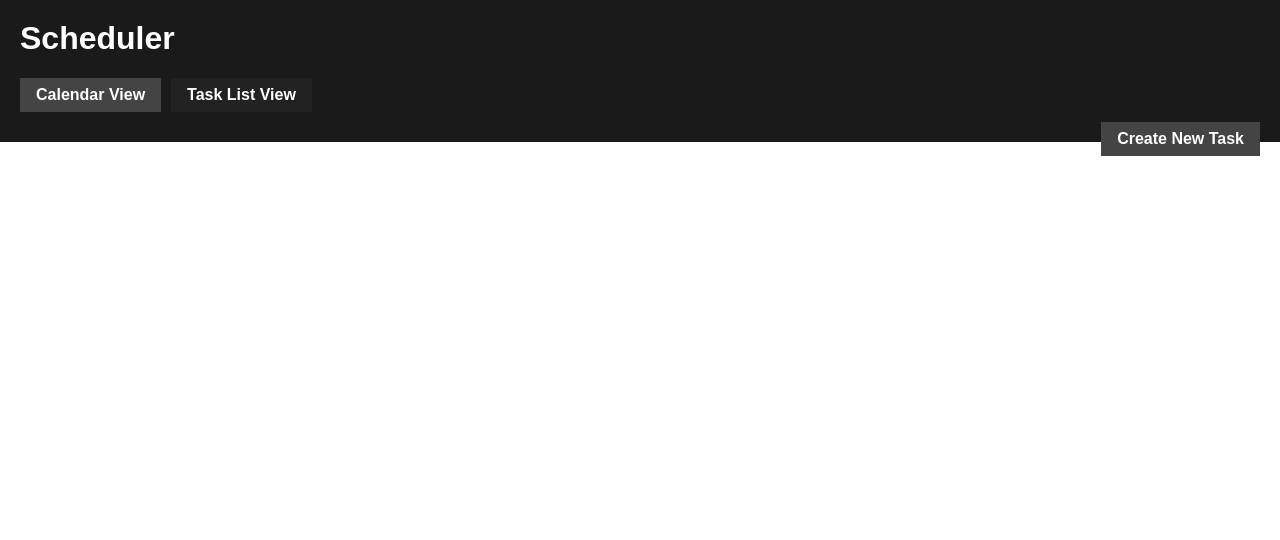
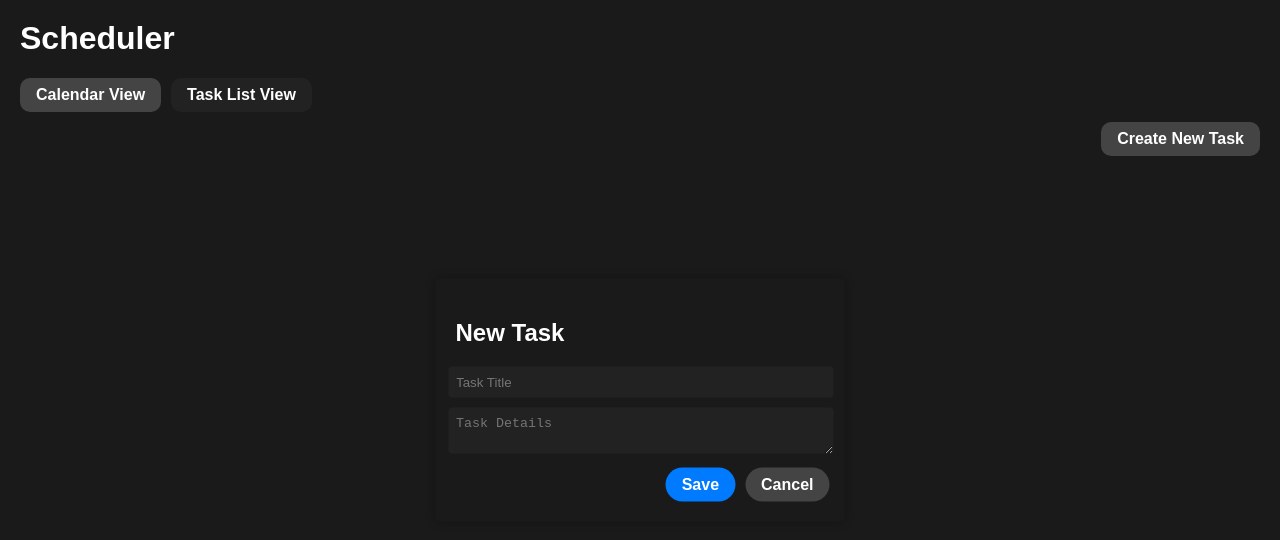
Before and after one commit to nicomilette/Scheduler, a React (Create React App) app: page /HomePage in a window 1280 px wide. Both pictures are taken after a click on the button "Create New Task". Shown: the top 540 px of the page. Built offline with nearby package versions, Linux system fonts and the light colour scheme.

Commit message:
Task list + formatting

```diff
--- a/src/HomePage.css
+++ b/src/HomePage.css
@@ -1,69 +1,19 @@
-/*
-.home-page {
-  display: flex;
-  flex-direction: column;
-  align-items: flex-start;
-  justify-content: flex-start;
-  height: 100vh;
-  background-color: #1c1c1c;
-  padding: 20px;
-}
-
-.home-title {
-  font-size: 24px;
-  margin-bottom: 20px;
-  color: #ffffff;
-  align-self: flex-start;
-}
-
-.view-options {
-  display: flex;
-  justify-content: flex-end;
-  margin-bottom: 20px;
-  width: 100%;
-}
-
-.view-button {
-  padding: 10px 20px;
-  font-size: 16px;
-  background-color: #007bff;
-  color: #fff;
-  border: none;
-  border-radius: 4px;
-  cursor: pointer;
-}
-
-.view-button.active {
-  background-color: #0056b3;
-}
-
-.new-task-button {
-  padding: 10px 20px;
-  font-size: 16px;
-  background-color: #28a745;
-  color: #fff;
-  border: none;
-  border-radius: 4px;
-  cursor: pointer;
-  align-self: flex-start;
-}
-
-.new-task-button:hover {
-  background-color: #218838;
-}
-*/
+/* HomePage.css */
 .home-page {
   font-family: 'Arial', sans-serif;
   text-align: left;
   background-color: #1a1a1a;
   color: #fff;
   padding: 20px;
+  display: flex;
+  flex-direction: column;
 }
 
 .home-title {
   margin-top: 0;
   font-size: 32px;
   font-weight: bold;
+  text-align: left;
 }
 
 .view-options {
@@ -81,6 +31,7 @@
   font-size: 16px;
   font-weight: bold;
   cursor: pointer;
+  border-radius: 10px;
 }
 
 .view-button.active {
@@ -88,7 +39,8 @@
 }
 
 .new-task-button {
-  float: right;
+  margin-top: auto; /* Aligns the button to the bottom */
+  align-self: flex-end; /* Aligns the button to the right */
   background-color: #444;
   color: #fff;
   border: none;
@@ -96,8 +48,114 @@
   font-size: 16px;
   font-weight: bold;
   cursor: pointer;
+  border-radius: 10px;
 }
 
 .new-task-button:hover {
   background-color: #666;
 }
+
+.new-task-popup {
+  position: fixed;
+  top: 50%;
+  left: 50%;
+  transform: translate(-50%, -50%);
+  background-color: #1a1a1a;
+  color: #fff;
+  padding: 20px;
+  border-radius: 4px;
+  box-shadow: 0 0 10px rgba(0, 0, 0, 0.3);
+  z-index: 9999;
+  max-width: 400px;
+}
+
+.new-task-popup-title {
+  font-size: 24px;
+  margin-bottom: 20px;
+}
+
+.new-task-popup input,
+.new-task-popup textarea {
+  width: 100%;
+  padding: 8px;
+  margin-bottom: 10px;
+  background-color: #222;
+  color: #fff;
+  border: none;
+  border-radius: 4px;
+
+  margin-left: -7.5px;
+}
+
+.new-task-popup-buttons {
+  display: flex;
+  justify-content: flex-end;
+
+  margin-right: -5px;
+}
+
+.new-task-popup-buttons button {
+  margin-left: 10px;
+}
+
+.save-task-button {
+  background-color: #007bff;
+  color: #fff;
+
+  border: 4px;
+  padding: 8px 16px;
+  font-size: 16px;
+  font-weight: bold;
+  cursor: pointer;
+  border-radius: 25px;
+}
+
+.save-task-button:hover {
+  background-color: #0056b3;
+}
+
+.cancel-task-button {
+  background-color: #444;
+  color: #fff;
+
+  border: 4px;
+  padding: 8px 16px;
+  font-size: 16px;
+  font-weight: bold;
+  cursor: pointer;
+  border-radius: 25px;
+}
+
+.cancel-task-button:hover {
+  background-color: #666;
+}
+
+.task-list {
+  display: flex;
+  flex-wrap: wrap;
+  gap: 20px
+}
+
+.task-item {
+  justify-content: space-evenly;
+  flex-basis: calc(25% - 35px);
+  background-color: #222;
+  color: #fff;
+  padding: 10px;
+  margin-bottom: 10px;
+  border-radius: 4px;
+  box-shadow: 0 0 5px rgba(0, 0, 0, 0.3);
+  height: 0;
+  padding-bottom: calc(25% - 80px);
+
+}
+
+.task-item h3 {
+  margin-top: 0;
+  font-size: 20px;
+  font-weight: bold;
+}
+
+.task-item p {
+  margin-bottom: 0;
+}
--- a/src/HomePage.js
+++ b/src/HomePage.js
@@ -1,16 +1,43 @@
-import React, { useState } from 'react';
+import React, { useState, useEffect } from 'react';
 import './HomePage.css';
 
+
 function HomePage() {
+
   const [selectedView, setSelectedView] = useState('calendar');
+  const [tasks, setTasks] = useState([]);
+  const [showNewTaskPopup, setShowNewTaskPopup] = useState(false);
+  const [title, setTitle] = useState('');
+  const [details, setDetails] = useState('');
+
+
+  useEffect(() => {
+    const storedTasks = localStorage.getItem('tasks');
+    if (storedTasks) {
+      setTasks(JSON.parse(storedTasks));
+    }
+  }, []);
+
+  useEffect(() => {
+    localStorage.setItem('tasks', JSON.stringify(tasks));
+  }, [tasks]);
 
   const handleViewChange = (viewType) => {
     setSelectedView(viewType);
   };
 
   const handleNewTaskClick = () => {
-    console.log('Create New Task clicked');
-    // Add your logic for creating a new task here
+    setShowNewTaskPopup(true);
+  };
+
+  const handleSaveNewTask = () => {
+    if (title && details) {
+      const newTask = { title, details };
+      setTasks([...tasks, newTask]);
+      setTitle('');
+      setDetails('');
+    }
+    setShowNewTaskPopup(false);
   };
 
   return (
@@ -31,8 +58,63 @@ function HomePage() {
         </button>
       </div>
       <button className="new-task-button" onClick={handleNewTaskClick}>
-        Create New Task
+            Create New Task
+          </button>
+          {selectedView === 'taskList' && (
+  <>
+    <h2>Tasks:</h2> {/* Move the "Tasks" heading outside the task-list div */}
+    <div className="task-list">
+      {tasks && tasks.length > 0 ? (
+        tasks.map((task, index) => (
+          <div key={index} className="task-item">
+            <h3>{task.title}</h3>
+            <p>{task.details}</p>
+          </div>
+        ))
+      ) : (
+        <p>No tasks found.</p>
+      )}
+    </div>
+  </>
+)}
+
+
+      {showNewTaskPopup && (
+  <div className="new-task-popup">
+    <h2 className="new-task-popup-title">New Task</h2>
+    {/* Input fields for task information */}
+    <input
+            type="text"
+            placeholder="Task Title"
+            value={title}
+            onChange={(e) => setTitle(e.target.value)}
+          />
+          <textarea
+            placeholder="Task Details"
+            value={details}
+            onChange={(e) => setDetails(e.target.value)}
+          />
+    {/* Date and Time picker can be added here */}
+    {/* Save and Cancel buttons */}
+    <div className="new-task-popup-buttons">
+      <button className="save-task-button" onClick={() => handleSaveNewTask()}>
+        Save
       </button>
+      <button className="cancel-task-button" onClick={() => setShowNewTaskPopup(false)}>
+        Cancel
+      </button>
+    </div>
+  </div>
+)}
+
+
+
+
+
+
+
+
+
     </div>
   );
 }
--- a/src/WelcomePage.css
+++ b/src/WelcomePage.css
@@ -23,6 +23,7 @@
   font-size: 16px;
   font-weight: bold;
   cursor: pointer;
+  border-radius: 10px;
 }
 
 .enter-button:hover {
--- a/src/index.css
+++ b/src/index.css
@@ -5,6 +5,8 @@ body {
     sans-serif;
   -webkit-font-smoothing: antialiased;
   -moz-osx-font-smoothing: grayscale;
+
+  background-color: #1a1a1a;
 }
 
 code {
```
